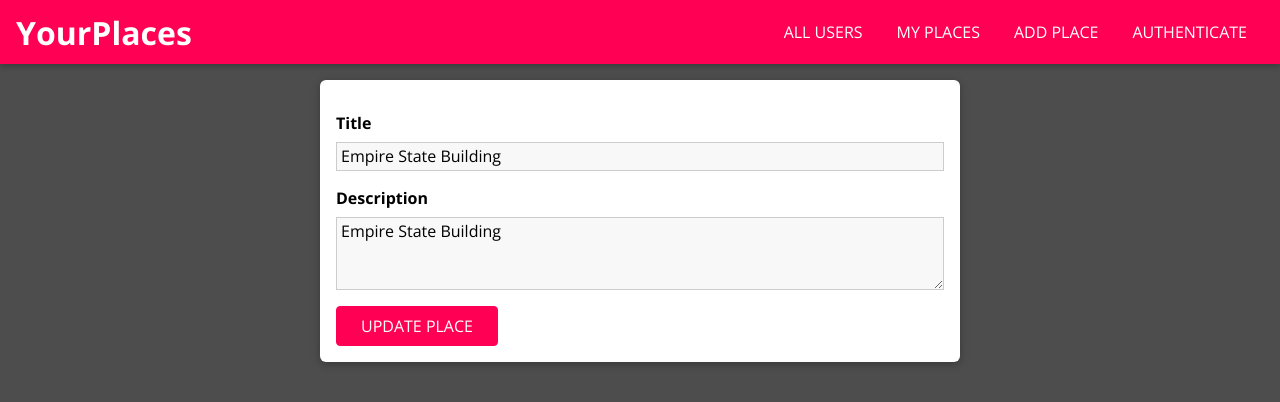
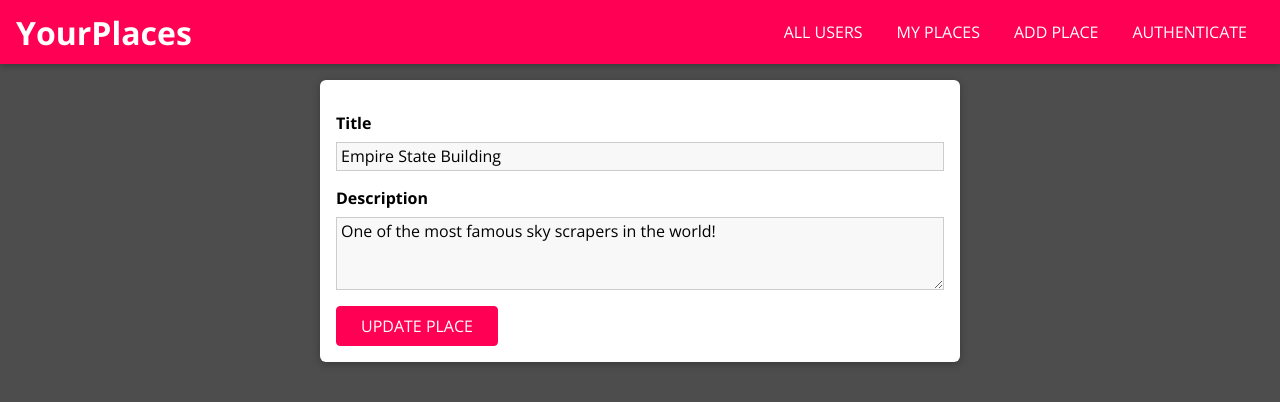
Before and after one commit to tanish-1/udemyMiniProject, a React (Vite) app: page /places/p1 in a window 1280 px wide. Shown: the top 402 px of the page. Built offline with nearby package versions, Linux system fonts and the light colour scheme.

Commit message:
adjist the form hook

```diff
--- a/src/places/pages/UpdatePlace.jsx
+++ b/src/places/pages/UpdatePlace.jsx
@@ -1,17 +1,22 @@
-import React from 'react';
-import {useParams} from "react-router-dom";
-import Input from "../../shared/components/FormElements/Input.jsx";
-import Button from "../../shared/components/FormElements/Button.jsx";
-import {VALIDATOR_MINLENGTH, VALIDATOR_REQUIRE} from "../../shared/util/validators.jsx";
-import './PlaceForm.css'
-import {useForm} from "../../shared/hooks/form-hook.jsx";
+import React, { useEffect, useState } from 'react';
+import { useParams } from 'react-router-dom';
+
+import Input from '../../shared/components/FormElements/Input';
+import Button from '../../shared/components/FormElements/Button';
+import {
+    VALIDATOR_REQUIRE,
+    VALIDATOR_MINLENGTH
+} from '../../shared/util/validators';
+import { useForm } from '../../shared/hooks/form-hook';
+import './PlaceForm.css';
 
 const DUMMY_PLACES = [
     {
         id: 'p1',
         title: 'Empire State Building',
         description: 'One of the most famous sky scrapers in the world!',
-        imageUrl: 'https://upload.wikimedia.org/wikipedia/commons/thumb/d/df/NYC_Empire_State_Building.jpg/640px-NYC_Empire_State_Building.jpg',
+        imageUrl:
+            'https://upload.wikimedia.org/wikipedia/commons/thumb/d/df/NYC_Empire_State_Building.jpg/640px-NYC_Empire_State_Building.jpg',
         address: '20 W 34th St, New York, NY 10001',
         location: {
             lat: 40.7484405,
@@ -23,7 +28,8 @@ const DUMMY_PLACES = [
         id: 'p2',
         title: 'Empire State Building',
         description: 'One of the most famous sky scrapers in the world!',
-        imageUrl: 'https://upload.wikimedia.org/wikipedia/commons/thumb/d/df/NYC_Empire_State_Building.jpg/640px-NYC_Empire_State_Building.jpg',
+        imageUrl:
+            'https://upload.wikimedia.org/wikipedia/commons/thumb/d/df/NYC_Empire_State_Building.jpg/640px-NYC_Empire_State_Building.jpg',
         address: '20 W 34th St, New York, NY 10001',
         location: {
             lat: 40.7484405,
@@ -31,38 +37,68 @@ const DUMMY_PLACES = [
         },
         creator: 'u2'
     }
-]
+];
 
 const UpdatePlace = () => {
+    const [isLoading, setIsLoading] = useState(true);
+    const placeId = useParams().placeId;
 
-   const placeId =  useParams().placeId;
+    const [formState, inputHandler, setFormData] = useForm(
+        {
+            title: {
+                value: '',
+                isValid: false
+            },
+            description: {
+                value: '',
+                isValid: false
+            }
+        },
+        false
+    );
 
-    const identifiedPlace = DUMMY_PLACES.find(p => p.id === placeId)
+    const identifiedPlace = DUMMY_PLACES.find(p => p.id === placeId);
 
-   const [formState, inputHandler]=  useForm({
-        title:{
+    useEffect(() => {
+        setFormData(
+            {
+                title: {
                     value: identifiedPlace.title,
                     isValid: true
-        } ,
+                },
                 description: {
-           value:  identifiedPlace.description,
+                    value: identifiedPlace.description,
                     isValid: true
                 }
-    },true)
+            },
+            true
+        );
+        setIsLoading(false);
+    }, [setFormData, identifiedPlace]);
 
-    const plaxeUpdateSubmitHandler = event =>{
-        event.preventDefault()
-        console.log(formState.inputs)
-    }
-    if(!identifiedPlace){
+    const placeUpdateSubmitHandler = event => {
+        event.preventDefault();
+        console.log(formState.inputs);
+    };
+
+    if (!identifiedPlace) {
         return (
             <div className="center">
                 <h2>Could not find place!</h2>
             </div>
-        )
+        );
     }
+
+    if (isLoading) {
         return (
-       <form className="place-form" onSubmit={plaxeUpdateSubmitHandler}>
+            <div className="center">
+                <h2>Loading...</h2>
+            </div>
+        );
+    }
+
+    return (
+        <form className="place-form" onSubmit={placeUpdateSubmitHandler}>
             <Input
                 id="title"
                 element="input"
@@ -81,10 +117,12 @@ const UpdatePlace = () => {
                 validators={[VALIDATOR_MINLENGTH(5)]}
                 errorText="Please enter a valid description (min. 5 characters)."
                 onInput={inputHandler}
-               initialValue={formState.inputs.title.value}
-               initialValid={formState.inputs.title.isValid}
+                initialValue={formState.inputs.description.value}
+                initialValid={formState.inputs.description.isValid}
             />
-           <Button type="submit" disabled={!formState.isValid}>UPDATE PLACE</Button>
+            <Button type="submit" disabled={!formState.isValid}>
+                UPDATE PLACE
+            </Button>
         </form>
     );
 };
--- a/src/shared/hooks/form-hook.jsx
+++ b/src/shared/hooks/form-hook.jsx
@@ -1,4 +1,5 @@
-import React, { useCallback, useReducer } from 'react';
+import { useCallback, useReducer } from 'react';
+
 const formReducer = (state, action) => {
     switch (action.type) {
         case 'INPUT_CHANGE':
@@ -18,15 +19,22 @@ const formReducer = (state, action) => {
                 },
                 isValid: formIsValid
             };
+        case 'SET_DATA':
+            return {
+                inputs: action.inputs,
+                isValid: action.formIsValid
+            };
         default:
             return state;
     }
 };
-export const useForm = (initialInputs, initialFormValidity) =>{
+
+export const useForm = (initialInputs, initialFormValidity) => {
     const [formState, dispatch] = useReducer(formReducer, {
         inputs: initialInputs,
         isValid: initialFormValidity
     });
+
     const inputHandler = useCallback((id, value, isValid) => {
         dispatch({
             type: 'INPUT_CHANGE',
@@ -36,5 +44,13 @@ export const useForm = (initialInputs, initialFormValidity) =>{
         });
     }, []);
 
-    return [formState, inputHandler];
-}
+    const setFormData = useCallback((inputData, formValidity) => {
+        dispatch({
+            type: 'SET_DATA',
+            inputs: inputData,
+            formIsValid: formValidity
+        });
+    }, []);
+
+    return [formState, inputHandler, setFormData];
+};
```
Lines whose indentation alone changed are shown as unchanged.
